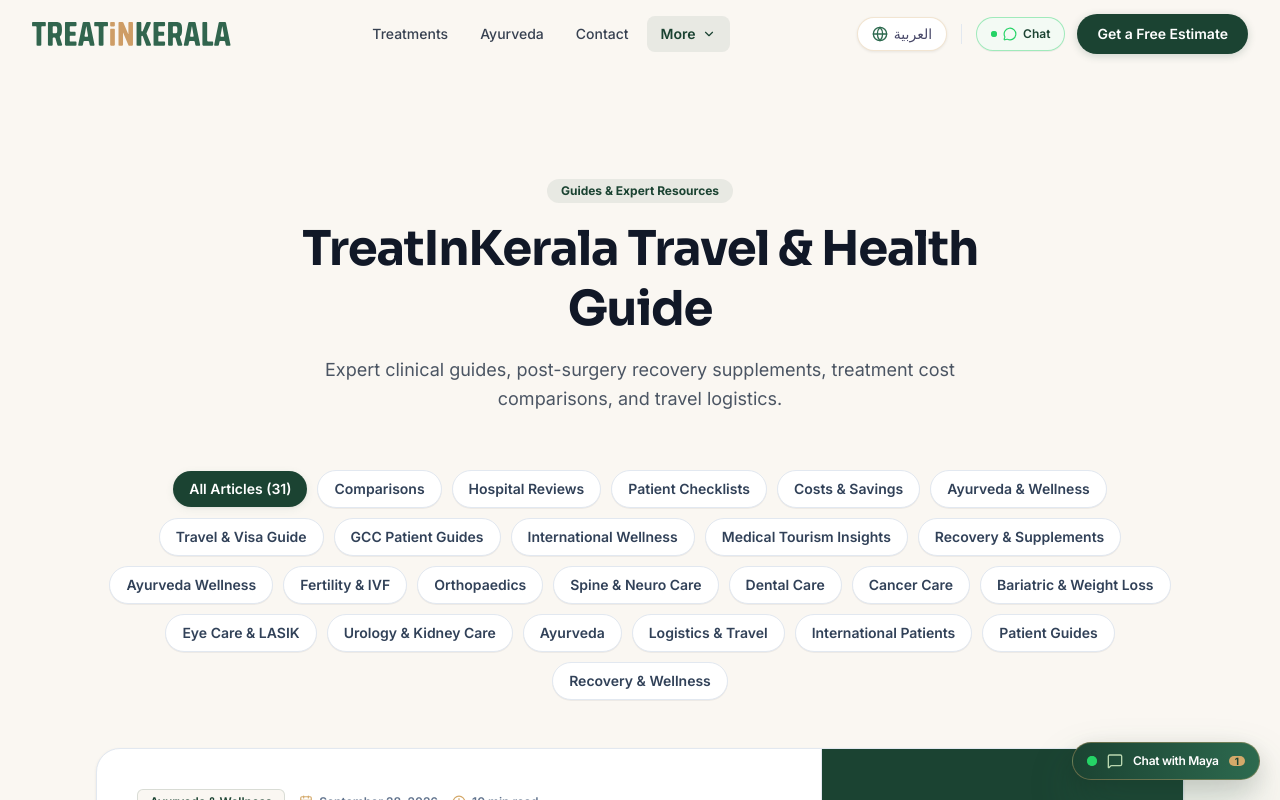
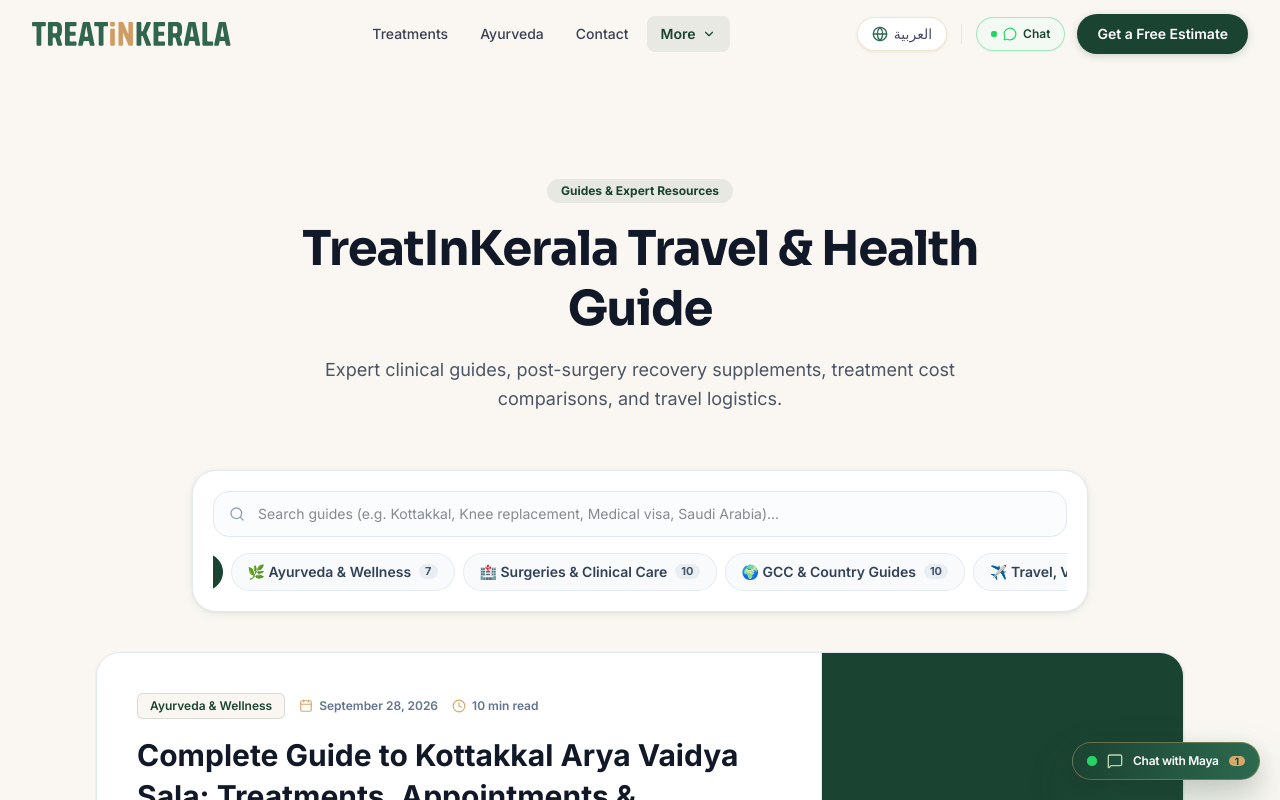
Before and after one commit to smanfari619-maker/medkerala, a Next.js app: page /en/blog in a window 1280 px wide. Shown: the top 800 px of the page. Built offline with nearby package versions, Linux system fonts and the light colour scheme.

Commit message:
fix(blog): consolidate 25+ fragmented category tags into 5 clean core pillars with instant search

```diff
--- a/src/components/blog/BlogListClient.tsx
+++ b/src/components/blog/BlogListClient.tsx
@@ -3,79 +3,269 @@
 import React, { useState, useMemo } from 'react';
 import { Link } from '@/i18n/routing';
 import { BlogPost } from '@/lib/data';
-import { Calendar, Clock, ArrowRight, User, BookOpen, Sparkles, Filter } from 'lucide-react';
+import { Calendar, Clock, ArrowRight, User, BookOpen, Search, X, Sparkles } from 'lucide-react';
 
 interface Props {
   locale: string;
   posts: BlogPost[];
 }
 
+interface CategoryPillar {
+  id: string;
+  labelEn: string;
+  labelAr: string;
+  matches: (post: BlogPost) => boolean;
+}
+
+const CATEGORY_PILLARS: CategoryPillar[] = [
+  {
+    id: 'all',
+    labelEn: 'All Guides',
+    labelAr: 'جميع المقالات',
+    matches: () => true,
+  },
+  {
+    id: 'ayurveda',
+    labelEn: '🌿 Ayurveda & Wellness',
+    labelAr: '🌿 الأيورفيدا والاستشفاء',
+    matches: (p) => {
+      const c = `${p.category} ${p.slug}`.toLowerCase();
+      return (
+        c.includes('ayurveda') ||
+        c.includes('wellness') ||
+        c.includes('kottakkal') ||
+        c.includes('panchakarma') ||
+        c.includes('herbs') ||
+        c.includes('recovery') ||
+        c.includes('alopecia') ||
+        c.includes('stroke')
+      );
+    },
+  },
+  {
+    id: 'surgeries',
+    labelEn: '🏥 Surgeries & Clinical Care',
+    labelAr: '🏥 الجراحات والعلاجات',
+    matches: (p) => {
+      const c = `${p.category} ${p.slug}`.toLowerCase();
+      return (
+        c.includes('ortho') ||
+        c.includes('cardiac') ||
+        c.includes('bypass') ||
+        c.includes('knee') ||
+        c.includes('spine') ||
+        c.includes('dental') ||
+        c.includes('cancer') ||
+        c.includes('oncology') ||
+        c.includes('fertility') ||
+        c.includes('ivf') ||
+        c.includes('bariatric') ||
+        c.includes('eye') ||
+        c.includes('lasik') ||
+        c.includes('urology') ||
+        c.includes('kidney')
+      );
+    },
+  },
+  {
+    id: 'international',
+    labelEn: '🌍 GCC & Country Guides',
+    labelAr: '🌍 أدلة المرضى الدوليين',
+    matches: (p) => {
+      const c = `${p.category} ${p.slug}`.toLowerCase();
+      return (
+        c.includes('saudi') ||
+        c.includes('uae') ||
+        c.includes('dubai') ||
+        c.includes('oman') ||
+        c.includes('maldives') ||
+        c.includes('gcc') ||
+        c.includes('uk') ||
+        c.includes('usa') ||
+        c.includes('countries') ||
+        c.includes('international')
+      );
+    },
+  },
+  {
+    id: 'travel-costs',
+    labelEn: '✈️ Travel, Visa & Costs',
+    labelAr: '✈️ السفر، التأشيرة والتكاليف',
+    matches: (p) => {
+      const c = `${p.category} ${p.slug}`.toLowerCase();
+      return (
+        c.includes('visa') ||
+        c.includes('pack') ||
+        c.includes('logistics') ||
+        c.includes('travel') ||
+        c.includes('cost') ||
+        c.includes('comparison') ||
+        c.includes('turkey') ||
+        c.includes('thailand') ||
+        c.includes('safe') ||
+        c.includes('reviews') ||
+        c.includes('checklists')
+      );
+    },
+  },
+];
+
 export default function BlogListClient({ locale, posts }: Props) {
   const isRtl = locale === 'ar';
-  const [selectedCategory, setSelectedCategory] = useState<string>('all');
+  const [selectedPillarId, setSelectedPillarId] = useState<string>('all');
+  const [searchQuery, setSearchQuery] = useState<string>('');
 
   // Reverse posts so newest/latest guides appear first
   const sortedPosts = useMemo(() => {
     return [...posts].reverse();
   }, [posts]);
 
-  // Extract unique categories
-  const categories = useMemo(() => {
-    const cats = new Set<string>();
-    posts.forEach((p) => {
-      if (isRtl ? p.categoryAr : p.category) {
-        cats.add(isRtl ? p.categoryAr : p.category);
+  // Filter posts by active pillar + search query
+  const filteredPosts = useMemo(() => {
+    const activePillar = CATEGORY_PILLARS.find((p) => p.id === selectedPillarId) || CATEGORY_PILLARS[0];
+    const query = searchQuery.trim().toLowerCase();
+
+    return sortedPosts.filter((post) => {
+      // 1. Pillar match
+      const matchesPillar = activePillar.id === 'all' || activePillar.matches(post);
+      if (!matchesPillar) return false;
+
+      // 2. Search query match
+      if (!query) return true;
+      const searchableText = `${post.title} ${post.titleAr} ${post.excerpt} ${post.excerptAr} ${post.category} ${post.slug}`.toLowerCase();
+      return searchableText.includes(query);
+    });
+  }, [sortedPosts, selectedPillarId, searchQuery]);
+
+  // Pillar counts
+  const pillarCounts = useMemo(() => {
+    const counts: Record<string, number> = {};
+    CATEGORY_PILLARS.forEach((pillar) => {
+      if (pillar.id === 'all') {
+        counts[pillar.id] = sortedPosts.length;
+      } else {
+        counts[pillar.id] = sortedPosts.filter((p) => pillar.matches(p)).length;
       }
     });
-    return Array.from(cats);
-  }, [posts, isRtl]);
+    return counts;
+  }, [sortedPosts]);
 
-  // Filter posts
-  const filteredPosts = useMemo(() => {
-    if (selectedCategory === 'all') return sortedPosts;
-    return sortedPosts.filter((p) => {
-      const cat = isRtl ? p.categoryAr : p.category;
-      return cat === selectedCategory;
-    });
-  }, [sortedPosts, selectedCategory, isRtl]);
-
-  const featuredPost = filteredPosts[0];
-  const regularPosts = filteredPosts.slice(1);
+  const featuredPost = searchQuery ? null : filteredPosts[0];
+  const regularPosts = searchQuery ? filteredPosts : filteredPosts.slice(1);
 
   return (
-    <div className="space-y-12">
-      {/* Category Filter Tabs */}
-      <div className="flex flex-wrap items-center justify-center gap-2 sm:gap-2.5">
-        <button
-          onClick={() => setSelectedCategory('all')}
-          className={`px-4 py-2 rounded-full text-xs sm:text-sm font-semibold transition-all duration-200 cursor-pointer ${
-            selectedCategory === 'all'
-              ? 'bg-[#1B4332] text-white shadow-sm'
-              : 'bg-white text-slate-700 hover:text-slate-900 border border-slate-200 hover:border-slate-300 shadow-2xs'
-          }`}
-        >
-          {isRtl ? 'جميع المقالات' : 'All Articles'} ({sortedPosts.length})
-        </button>
+    <div className="space-y-10">
 
-        {categories.map((cat) => {
-          const isSelected = selectedCategory === cat;
-          return (
+      {/* ── SEARCH & CLEAN PILLAR BAR ── */}
+      <div className="bg-white rounded-3xl p-4 sm:p-5 border border-slate-200/90 shadow-sm space-y-4 max-w-4xl mx-auto">
+
+        {/* Instant Search Bar */}
+        <div className="relative">
+          <div className="absolute inset-y-0 start-0 ps-4 flex items-center pointer-events-none text-slate-400">
+            <Search className="w-4 h-4" />
+          </div>
+          <input
+            type="text"
+            value={searchQuery}
+            onChange={(e) => setSearchQuery(e.target.value)}
+            placeholder={
+              isRtl
+                ? 'ابحث في المقالات (مثال: كوتاكال، تغيير مفصل الركبة، التأشيرة الطبية، السعودية)...'
+                : 'Search guides (e.g. Kottakkal, Knee replacement, Medical visa, Saudi Arabia)...'
+            }
+            className="w-full ps-11 pe-10 py-3 rounded-2xl border border-slate-200 focus:outline-hidden focus:ring-2 focus:ring-[#1B4332]/30 focus:border-[#1B4332] text-sm bg-slate-50/60 hover:bg-white transition-colors"
+          />
+          {searchQuery && (
             <button
-              key={cat}
-              onClick={() => setSelectedCategory(cat)}
-              className={`px-4 py-2 rounded-full text-xs sm:text-sm font-semibold transition-all duration-200 cursor-pointer ${
-                isSelected
-                  ? 'bg-[#1B4332] text-white shadow-sm'
-                  : 'bg-white text-slate-700 hover:text-slate-900 border border-slate-200 hover:border-slate-300 shadow-2xs'
-              }`}
+              onClick={() => setSearchQuery('')}
+              className="absolute inset-y-0 end-0 pe-3.5 flex items-center text-slate-400 hover:text-slate-600 cursor-pointer"
             >
-              {cat}
+              <X className="w-4 h-4" />
             </button>
-          );
-        })}
+          )}
+        </div>
+
+        {/* 5 Core Pillars (Clean, Organized, Horizontal Scroll on Mobile) */}
+        <div className="flex items-center gap-2 overflow-x-auto pb-1 sm:pb-0 scrollbar-none justify-start sm:justify-center">
+          {CATEGORY_PILLARS.map((pillar) => {
+            const isSelected = selectedPillarId === pillar.id;
+            const count = pillarCounts[pillar.id] || 0;
+
+            return (
+              <button
+                key={pillar.id}
+                onClick={() => setSelectedPillarId(pillar.id)}
+                className={`px-4 py-2 rounded-full text-xs sm:text-sm font-semibold transition-all duration-150 shrink-0 cursor-pointer flex items-center gap-2 border ${
+                  isSelected
+                    ? 'bg-[#1B4332] text-white border-[#1B4332] shadow-xs'
+                    : 'bg-slate-50 hover:bg-slate-100 text-slate-700 border-slate-200/80 hover:border-slate-300'
+                }`}
+              >
+                <span>{isRtl ? pillar.labelAr : pillar.labelEn}</span>
+                <span
+                  className={`text-[11px] px-1.5 py-0.2 rounded-full font-bold ${
+                    isSelected ? 'bg-white/20 text-white' : 'bg-slate-200/70 text-slate-600'
+                  }`}
+                >
+                  {count}
+                </span>
+              </button>
+            );
+          })}
+        </div>
+
       </div>
 
-      {/* Featured Post Card */}
+      {/* Result Indicator when searching or filtering */}
+      {(searchQuery || selectedPillarId !== 'all') && (
+        <div className="flex items-center justify-between text-xs sm:text-sm text-slate-500 max-w-4xl mx-auto px-2">
+          <span>
+            {isRtl
+              ? `تم العثور على ${filteredPosts.length} مقال`
+              : `Showing ${filteredPosts.length} of ${sortedPosts.length} guides`}
+            {searchQuery && (
+              <span className="font-semibold text-slate-800 ms-1">
+                &ldquo;{searchQuery}&rdquo;
+              </span>
+            )}
+          </span>
+          <button
+            onClick={() => {
+              setSelectedPillarId('all');
+              setSearchQuery('');
+            }}
+            className="text-emerald-700 hover:underline font-semibold cursor-pointer"
+          >
+            {isRtl ? 'إعادة ضبط التصفية' : 'Reset filters'}
+          </button>
+        </div>
+      )}
+
+      {/* Empty State */}
+      {filteredPosts.length === 0 && (
+        <div className="text-center py-16 bg-white rounded-3xl border border-slate-200 p-8 max-w-xl mx-auto space-y-4">
+          <BookOpen className="w-12 h-12 text-slate-300 mx-auto" />
+          <h3 className="text-lg font-bold text-slate-800">
+            {isRtl ? 'لم يتم العثور على مقالات مطابقة' : 'No matching articles found'}
+          </h3>
+          <p className="text-sm text-slate-500">
+            {isRtl
+              ? 'جرب البحث بكلمة أخرى أو اختر قسماً مختلفاً من الأعلى.'
+              : 'Try searching with different keywords or clear your active category filter.'}
+          </p>
+          <button
+            onClick={() => {
+              setSelectedPillarId('all');
+              setSearchQuery('');
+            }}
+            className="px-5 py-2.5 rounded-full bg-[#1B4332] text-white text-xs sm:text-sm font-semibold hover:bg-[#2D6A4F] transition-colors cursor-pointer"
+          >
+            {isRtl ? 'عرض جميع المقالات' : 'View All Guides'}
+          </button>
+        </div>
+      )}
+
+      {/* Featured Post Card (shown when not actively searching) */}
       {featuredPost && (
         <div className="bg-white rounded-3xl border border-slate-200 overflow-hidden shadow-xs hover:shadow-md transition-all duration-300 grid grid-cols-1 lg:grid-cols-12 group">
           <div className="p-8 sm:p-10 lg:col-span-8 space-y-6 flex flex-col justify-between">
@@ -196,6 +386,7 @@ export default function BlogListClient({ locale, posts }: Props) {
           ))}
         </div>
       ) : null}
+
     </div>
   );
 }
```
